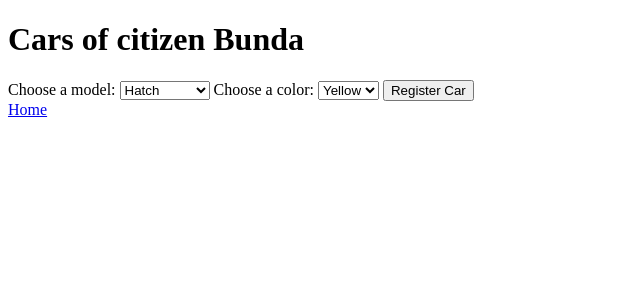
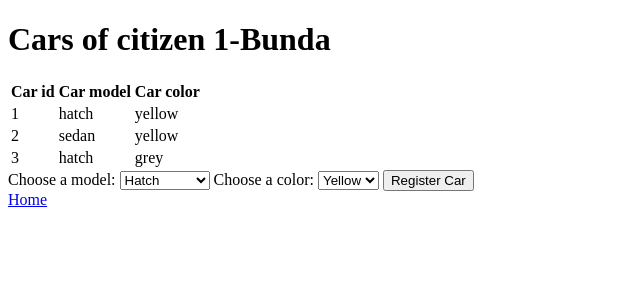
Before and after one commit to VSNRUBR/av, a Flask app: page /update/1 in a window 1280 px wide. Shown: the top 300 px of the page, without its empty margins (0-640 px from the left). Run offline with Flask 2, Linux system fonts and the light colour scheme; data comes from the database, SQL or seed files in the repository; both versions use the stored data as it was after the commit.

Commit message:
Delivered list of cars on update.html

```diff
--- a/app/app.py
+++ b/app/app.py
@@ -63,6 +63,10 @@ def delete(id):
 @app.route('/update/<int:id>', methods=['GET', 'POST'])
 def update(id):
     person = Citizen.query.get_or_404(id)
+    car_citizen = db.session.query(Citizen.name, Car.id, Car.model, Car.color) \
+        .outerjoin(Car, Citizen.id == Car.citizen_id).order_by(Car.id).all()
+
+    list_car_citizen = [tup for tup in car_citizen if tup[0] == person.name]
 
     if request.method == 'POST':
         new_car = Car(citizen=person)
@@ -78,7 +82,7 @@ def update(id):
             return 'Error on update'
 
     else:
-        return render_template('update.html', citizen=person)
+        return render_template('update.html', citizen=person, list_car_citizen=list_car_citizen)
 
 
 if __name__ == '__main__':
--- a/app/templates/update.html
+++ b/app/templates/update.html
@@ -6,7 +6,25 @@
 
 {% block body %}
 <div class="content">
-  <h1>Cars of citizen {{ citizen.name }}</h1>
+  <h1>Cars of citizen {{ citizen.id }}-{{ citizen.name }}</h1>
+
+  <div class="table">
+    <table>
+      <tr>
+        <th>Car id</th>
+        <th>Car model</th>
+        <th>Car color</th>
+      </tr>
+      {% for tup in list_car_citizen %}
+      <tr>
+        <td>{{ tup[1] }}</td>
+        <td>{{ tup[2] }}</td>
+        <td>{{ tup[3] }}</td>
+      </tr>
+      {% endfor %}
+    </table>
+
+  </div>
   <div class="form">
     <form action="/update/{{ citizen.id }}" method="POST">
       <label for="models">Choose a model:</label>
```
Also changed, not shown: instance/main.sqlite3.
